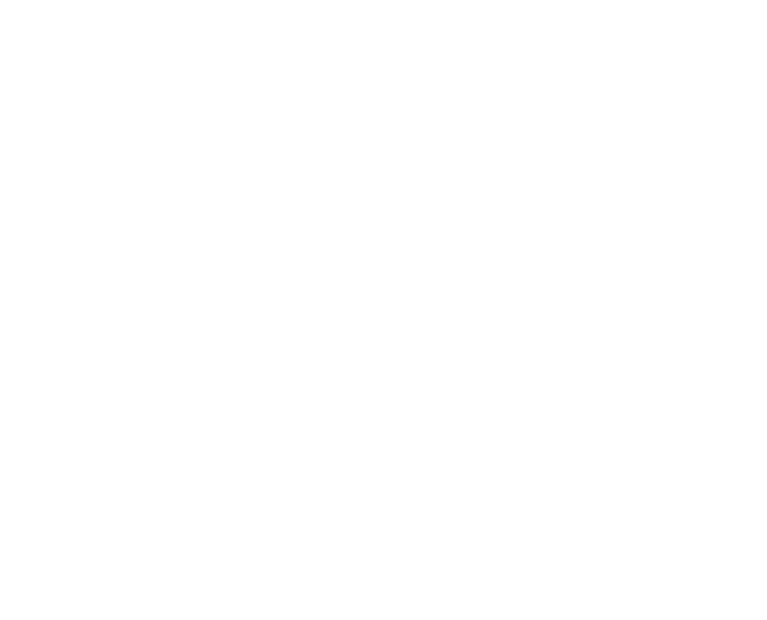
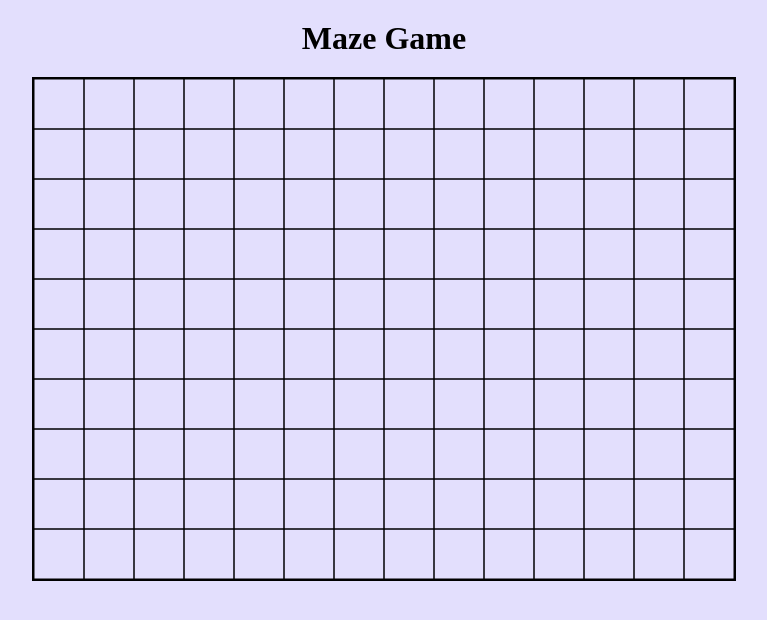
Before and after one commit to amberhunt955/maze-game, a plain HTML site: page index.html in a window 1280 px wide. Shown: the whole page, without its empty margins (256-1023 px from the left). Drawn offline with Linux system fonts and the light colour scheme.

Commit message:
wrote createGrid function

```diff
--- a/index.html
+++ b/index.html
@@ -9,6 +9,7 @@
     <title>Maze Game</title>
 </head>
 <body>
-    <div id="grid"></div>
+    <h1>Maze Game</h1>
+    <canvas id="canvas" width="700px" height="500px"></canvas>
 </body>
 </html>
--- a/index.js
+++ b/index.js
@@ -0,0 +1,18 @@
+// Grab the canvas and get context
+const canvas = document.getElementById("canvas");
+const ctx = canvas.getContext("2d");
+
+//* Creating a grid
+function createGrid(blockSideLength, x = 0, y = 0) {
+    while (y !== canvas.height) {
+        x = 0;
+        for(let i = 0; i < canvas.width; i += blockSideLength) {
+            ctx.strokeRect(x, y, blockSideLength, blockSideLength);
+            x += blockSideLength;
+        }
+        y += blockSideLength;
+    }
+
+}
+
+createGrid(50);
--- a/style.css
+++ b/style.css
@@ -0,0 +1,20 @@
+* {
+    margin: 0;
+    padding: 0;
+}
+
+body {
+    display: flex;
+    flex-direction: column;
+    align-items: center;
+    background-color: #E3DFFD;
+}
+
+h1 {
+    margin-top: 20px;
+}
+
+#canvas {
+    margin-top: 20px;
+    border: solid black 2px;
+}
```
